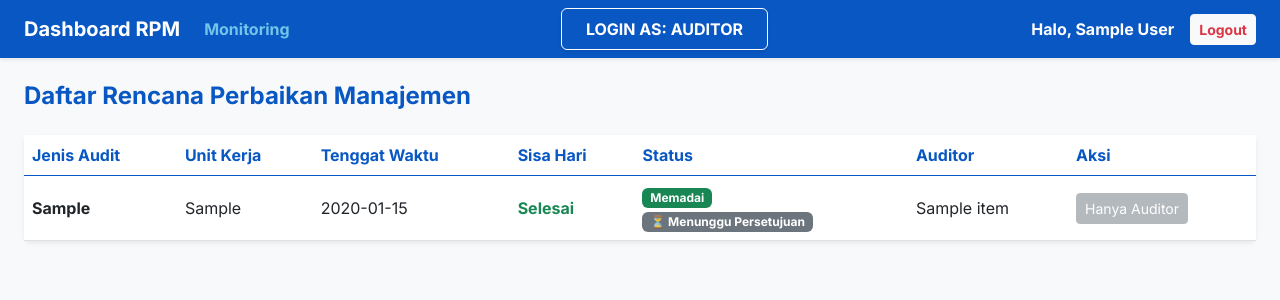
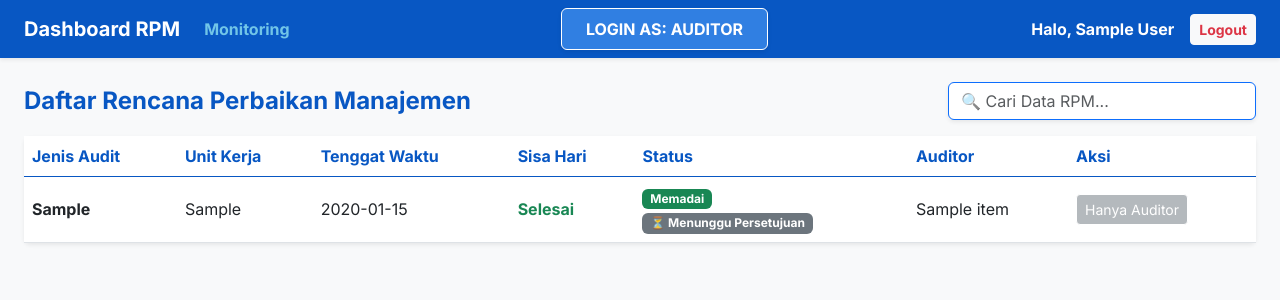
Before and after one commit to TasserFace/Dashboard-Audit-RPM, a Flask app: template templates/index.html in a window 1280 px wide. Shown: the top 300 px of the page. Run offline with Flask 3, Linux system fonts and the light colour scheme; the visitor is signed in with stand-in values (Sample User, id 1); tables that the repository leaves empty hold one stand-in row (values such as "Sample post"); the template is opened without the code that fills it: most values are stand-ins (such as "Sample title", 1, 10 or a date in 2020).

Commit message:
Update index.html

```diff
--- a/templates/index.html
+++ b/templates/index.html
@@ -12,7 +12,6 @@
         .text-nusantara { color: #0857C3 !important; }
         .text-mentari { color: #71C5E8 !important; }
         .table-header { color: #0857C3 !important; font-weight: bold; border-bottom: 2px solid #0857C3; }
-        /* Fitur Baris Klik */
         .clickable-row { cursor: pointer; transition: background-color 0.2s; }
         .clickable-row:hover { background-color: #f1f3f5 !important; }
         .badge-notif { font-size: 0.85em; transform: translateY(-2px); margin-left: 5px; }
@@ -33,7 +32,7 @@
                         <a class="nav-link text-white fw-bold d-flex align-items-center" href="/approval">
                             Menu Approval
                             {% if pending_count > 0 %}
-                            <span class="badge bg-danger rounded-pill badge-notif">🔔 {{ pending_count }}</span>
+                            <span class="badge bg-warning text-dark rounded-pill badge-notif">🔔 {{ pending_count }}</span>
                             {% else %}
                             <span class="badge bg-secondary rounded-pill badge-notif">🔔 0</span>
                             {% endif %}
@@ -42,8 +41,7 @@
                     {% endif %}
                 </ul>
 
-                <!-- Center Info Role (Diubah ke Warna Nusantara Blue) -->
-                <div class="mx-auto text-white fw-bold text-uppercase px-4 py-2 bg-nusantara border border-white rounded shadow-sm">
+                <div class="mx-auto text-white fw-bold text-uppercase px-4 py-2 bg-cakrawala border border-white rounded shadow-sm">
                     LOGIN AS: {{ 'KETUA TIM AUDIT' if session['role'] == 'ketuatim' else 'AUDITOR' }}
                 </div>
 
@@ -60,10 +58,19 @@
           {% if messages %}{% for category, message in messages %}<div class="alert alert-{{ category }}">{{ message }}</div>{% endfor %}{% endif %}
         {% endwith %}
 
-        <h4 class="fw-bold mb-4 text-nusantara">Daftar Rencana Perbaikan Manajemen</h4>
+        <!-- Area Pencarian & Judul -->
+        <div class="d-flex justify-content-between align-items-center mb-3">
+            <h4 class="fw-bold mb-0 text-nusantara">Daftar Rencana Perbaikan Manajemen</h4>
+
+            <!-- Kolom Search/Filter -->
+            <div class="w-25">
+                <input type="text" id="searchInput" class="form-control border-primary shadow-sm" placeholder="🔍 Cari Data RPM...">
+            </div>
+        </div>
+
         <div class="card shadow-sm border-0">
             <div class="card-body p-0">
-                <table class="table align-middle mb-0 table-hover text-nusantara">
+                <table class="table align-middle mb-0 text-nusantara" id="rpmTable">
                     <thead>
                         <tr>
                             <th class="table-header">Jenis Audit</th><th class="table-header">Unit Kerja</th><th class="table-header">Tenggat Waktu</th>
@@ -72,7 +79,6 @@
                     </thead>
                     <tbody>
                         {% for item in data %}
-                        <!-- Warna merah jika sisa_hari < 14 -->
                         <tr class="clickable-row {% if item.sisa_hari < 14 and item.status != 'Memadai' %}table-danger{% endif %}">
                             <td data-bs-toggle="modal" data-bs-target="#modalDetail{{ item.id }}"><strong>{{ item.jenis_audit }}</strong></td>
                             <td data-bs-toggle="modal" data-bs-target="#modalDetail{{ item.id }}">{{ item.unit_kerja }}</td>
@@ -89,9 +95,9 @@
                             <td data-bs-toggle="modal" data-bs-target="#modalDetail{{ item.id }}">{{ item.nama_auditor }}</td>
                             <td>
                                 {% if session['role'] == 'auditor' %}
-                                <a href="/edit/{{ item.id }}" class="btn btn-sm btn-secondary fw-bold text-white">Tindak Lanjut</a>
+                                <a href="/edit/{{ item.id }}" class="btn btn-sm bg-secondary fw-bold text-white">Tindak Lanjut</a>
                                 {% else %}
-                                <button class="btn btn-sm btn-secondary opacity-50" disabled>Hanya Auditor</button>
+                                <button class="btn btn-sm bg-secondary text-white opacity-50" disabled>Hanya Auditor</button>
                                 {% endif %}
                             </td>
                         </tr>
@@ -102,7 +108,7 @@
         </div>
     </div>
 
-    <!-- Modal Pop-up (Diletakkan di luar tabel agar struktur rapi) -->
+    <!-- Modal Pop-up (Menampilkan No LHA) -->
     {% for item in data %}
     <div class="modal fade" id="modalDetail{{ item.id }}" tabindex="-1">
       <div class="modal-dialog modal-dialog-centered">
@@ -112,8 +118,13 @@
             <button type="button" class="btn-close btn-close-white" data-bs-dismiss="modal"></button>
           </div>
           <div class="modal-body">
+
+            <h6 class="fw-bold text-nusantara">Informasi Laporan:</h6>
+            <p class="text-dark mb-3"><strong>No. LHA:</strong> {{ item.no_lha }}</p>
+
             <h6 class="fw-bold text-nusantara">Deskripsi Tindak Lanjut:</h6>
-            <p class="border border-info p-2 rounded bg-light text-dark">{{ item.deskripsi }}</p>
+            <p class="border border-info p-2 rounded bg-light text-dark mb-3">{{ item.deskripsi }}</p>
+
             <h6 class="fw-bold text-nusantara mt-3">Kontak Auditee:</h6>
             <table class="table table-sm text-dark">
                 <tr><td>Nama PIC:</td><td><strong>{{ item.nama_pic }}</strong></td></tr>
@@ -125,6 +136,20 @@
     </div>
     {% endfor %}
 
+    <!-- Script JavaScript untuk Fitur Pencarian Real-Time -->
+    <script>
+        document.getElementById("searchInput").addEventListener("keyup", function() {
+            let filter = this.value.toLowerCase();
+            let rows = document.querySelectorAll("#rpmTable tbody tr");
+
+            rows.forEach(row => {
+                let textData = row.innerText.toLowerCase();
+                // Jika teks pencarian cocok dengan isi baris, tampilkan; jika tidak, sembunyikan
+                row.style.display = textData.includes(filter) ? "" : "none";
+            });
+        });
+    </script>
+
     <script src="https://cdn.jsdelivr.net/npm/bootstrap@5.3.0/dist/js/bootstrap.bundle.min.js"></script>
 </body>
 </html>
```
